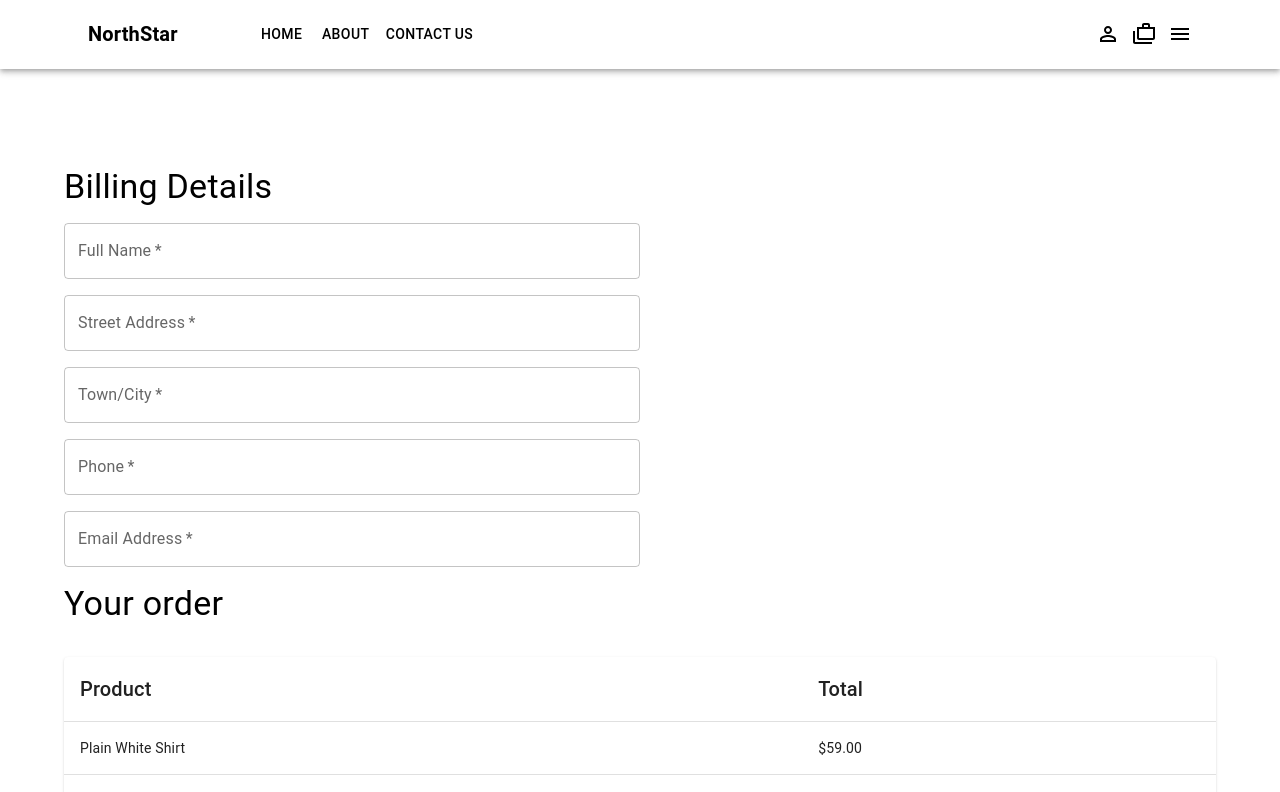
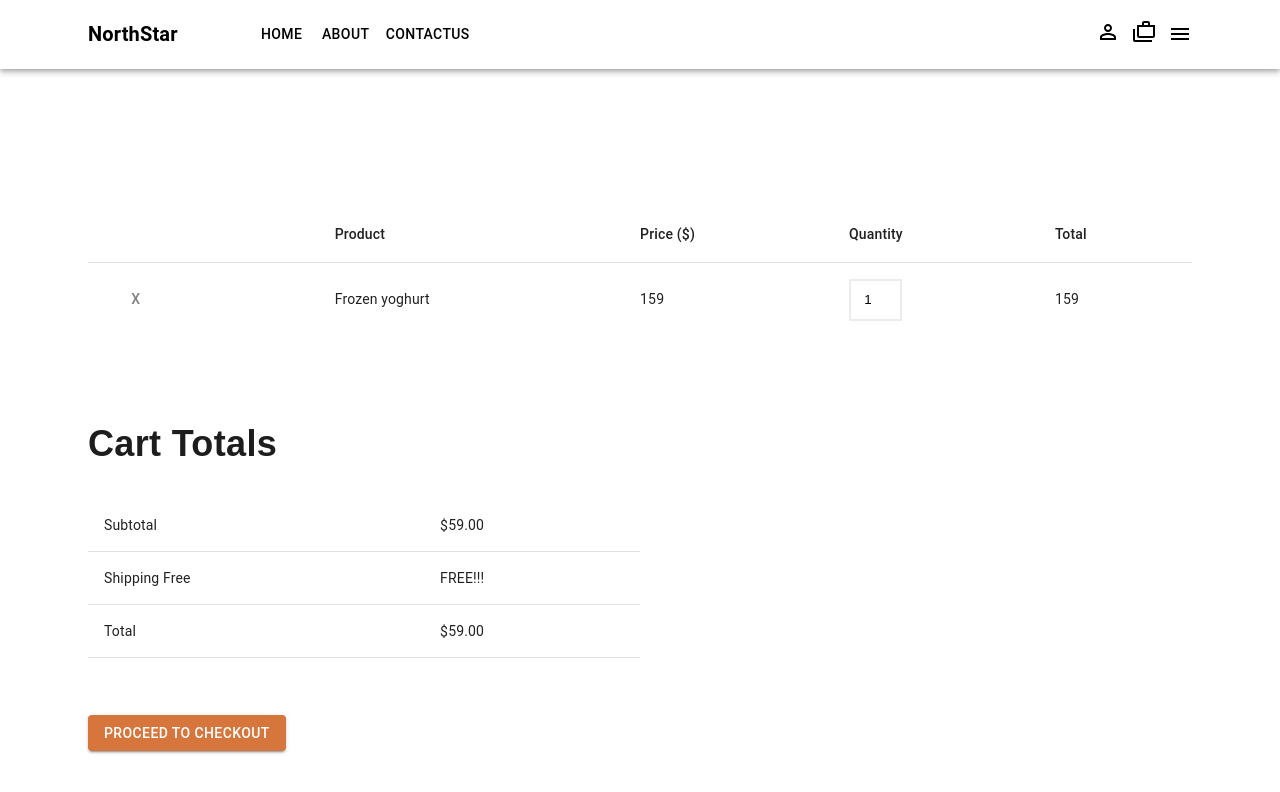
Before and after one commit to ahmadamira/Final-project-E-commerce, a React (Create React App) app: page /total in a window 1280 px wide. Shown: the top 792 px of the page. Built offline with nearby package versions, Linux system fonts and the light colour scheme.

Commit message:
Adedd routing

```diff
--- a/package.json
+++ b/package.json
@@ -14,6 +14,7 @@
     "react": "^18.2.0",
     "react-dom": "^18.2.0",
     "react-icons": "^4.8.0",
+    "react-router-dom": "^6.11.2",
     "react-scripts": "5.0.1",
     "web-vitals": "^2.1.4"
   },
--- a/src/App.js
+++ b/src/App.js
@@ -15,12 +15,15 @@ import Loginpage from "./Components/Loginpage/Loginpage";
 import SignUp from "./Components/Signuppage/Signup";
 import BasicTable from "./Components/Totalpage/Totalpage";
 import Checkoutpage from "./Components/Checkoutpage/Checkoutpage";
+import Routers from "./Routes";
+import { Link } from "react-router-dom";
 
 function App() {
   return (
     <div className="App">
       <Header />
-      <Checkoutpage />
+
+      <Routers />
       <Footer />
     </div>
   );
--- a/src/Components/Aboutpage/Aboutcard/Aboutcard.js
+++ b/src/Components/Aboutpage/Aboutcard/Aboutcard.js
@@ -1,5 +1,6 @@
 import { Box, Button } from '@mui/material';
 import { styled } from '@mui/system';
+import { Link } from 'react-router-dom';
 
 const StyledBox = styled(Box)(({ theme, backgroundImage }) => ({
     position: 'relative',
@@ -34,11 +35,16 @@ const StyledButton = styled(Button)(({ theme }) => ({
         padding: '12px 24px',
     },
 }));
+const handleClick = () => {
 
+    window.scrollTo(0, 0);
+};
 const Aboutcard = ({ img }) => {
     return (
         <StyledBox backgroundImage={img}>
-            <StyledButton variant="contained">buy now</StyledButton>
+            <StyledButton onClick={handleClick} variant="contained"
+                component={Link}
+                to="/products">buy now</StyledButton>
         </StyledBox>
     );
 };
--- a/src/Components/Card-com/Card.js
+++ b/src/Components/Card-com/Card.js
@@ -1,4 +1,5 @@
 import * as React from 'react';
+import { Link } from 'react-router-dom';
 import Card from '@mui/material/Card';
 import CardContent from '@mui/material/CardContent';
 import CardMedia from '@mui/material/CardMedia';
@@ -7,6 +8,7 @@ import { Button, CardActionArea, CardActions } from '@mui/material';
 
 const Cardcom = () => {
     return (
+        <Link to="/product" style={{ textDecoration: 'none' }}>
             <Card sx={{ maxWidth: 295, height: 450, mb: 3 }}>
                 <CardActionArea>
                     <CardMedia
@@ -27,6 +29,7 @@ const Cardcom = () => {
                     </Button>
                 </CardActions>
             </Card>
+        </Link>
     );
 }
 
--- a/src/Components/Header/Header.js
+++ b/src/Components/Header/Header.js
@@ -1,23 +1,24 @@
-import * as React from "react";
-import AppBar from "@mui/material/AppBar";
-import Box from "@mui/material/Box";
-import Toolbar from "@mui/material/Toolbar";
-import IconButton from "@mui/material/IconButton";
-import Typography from "@mui/material/Typography";
-import Menu from "@mui/material/Menu";
-import MenuIcon from "@mui/icons-material/Menu";
-import Container from "@mui/material/Container";
-import Avatar from "@mui/material/Avatar";
-import Button from "@mui/material/Button";
-import Tooltip from "@mui/material/Tooltip";
-import MenuItem from "@mui/material/MenuItem";
-import PermIdentityOutlinedIcon from "@mui/icons-material/PermIdentityOutlined";
-import MenuOutlinedIcon from "@mui/icons-material/MenuOutlined";
-import CasesOutlinedIcon from "@mui/icons-material/CasesOutlined";
-import AdbIcon from "@mui/icons-material/Adb";
+import React from 'react';
+import { Link } from 'react-router-dom';
+import AppBar from '@mui/material/AppBar';
+import Box from '@mui/material/Box';
+import Toolbar from '@mui/material/Toolbar';
+import IconButton from '@mui/material/IconButton';
+import Typography from '@mui/material/Typography';
+import Menu from '@mui/material/Menu';
+import MenuIcon from '@mui/icons-material/Menu';
+import Container from '@mui/material/Container';
+import Avatar from '@mui/material/Avatar';
+import Button from '@mui/material/Button';
+import Tooltip from '@mui/material/Tooltip';
+import MenuItem from '@mui/material/MenuItem';
+import PermIdentityOutlinedIcon from '@mui/icons-material/PermIdentityOutlined';
+import MenuOutlinedIcon from '@mui/icons-material/MenuOutlined';
+import CasesOutlinedIcon from '@mui/icons-material/CasesOutlined';
+import AdbIcon from '@mui/icons-material/Adb';
 
-const pages = ["Home", "About", "Contact us"];
-const settings = ["Profile", "Account", "Dashboard", "Logout"];
+const pages = ['Home', 'About', 'Contactus'];
+const settings = ['Profile', 'Account', 'Dashboard', 'Logout'];
 
 function ResponsiveAppBar() {
   const [anchorElNav, setAnchorElNav] = React.useState(null);
@@ -39,27 +40,27 @@ function ResponsiveAppBar() {
   };
 
   return (
-    <AppBar position="static" sx={{ background: "white" }}>
+    <AppBar position="static" sx={{ background: 'white' }}>
       <Container maxWidth="lg">
         <Toolbar disableGutters>
           <Typography
             variant="h6"
             noWrap
-            component="a"
-            href="/"
+            component={Link}
+            to="/"
             sx={{
               mr: 9,
               ml: 3,
-              display: { xs: "none", md: "flex" },
+              display: { xs: 'none', md: 'flex' },
               fontWeight: 700,
-              color: "black",
-              textDecoration: "none",
+              color: 'black',
+              textDecoration: 'none',
             }}
           >
             NorthStar
           </Typography>
 
-          <Box sx={{ flexGrow: 1, display: { xs: "flex", md: "none" } }}>
+          <Box sx={{ flexGrow: 1, display: { xs: 'flex', md: 'none' } }}>
             <IconButton
               size="large"
               aria-label="account of current user"
@@ -74,18 +75,18 @@ function ResponsiveAppBar() {
               id="menu-appbar"
               anchorEl={anchorElNav}
               anchorOrigin={{
-                vertical: "bottom",
-                horizontal: "left",
+                vertical: 'bottom',
+                horizontal: 'left',
               }}
               keepMounted
               transformOrigin={{
-                vertical: "top",
-                horizontal: "left",
+                vertical: 'top',
+                horizontal: 'left',
               }}
               open={Boolean(anchorElNav)}
               onClose={handleCloseNavMenu}
               sx={{
-                display: { xs: "block", md: "none" },
+                display: { xs: 'block', md: 'none' },
               }}
             >
               {pages.map((page) => (
@@ -99,57 +100,62 @@ function ResponsiveAppBar() {
           <Typography
             variant="h5"
             noWrap
-            component="a"
-            href=""
+            component={Link}
+            to="/"
             sx={{
               mr: 2,
-              display: { xs: "flex", md: "none" },
+              display: { xs: 'flex', md: 'none' },
               flexGrow: 1,
-              fontFamily: "monospace",
+              fontFamily: 'monospace',
               fontWeight: 700,
-
-              color: "black",
-              textDecoration: "none",
+              color: 'black',
+              textDecoration: 'none',
             }}
           >
             NorthStar
           </Typography>
-          <Box sx={{ flexGrow: 1, display: { xs: "none", md: "flex" } }}>
+          <Box sx={{ flexGrow: 1, display: { xs: 'none', md: 'flex' } }}>
             {pages.map((page) => (
               <Button
                 key={page}
+                component={Link}
+                to={page === 'Home' ? '/' : '/' + page.toLowerCase()}
                 onClick={handleCloseNavMenu}
-                sx={{ my: 2, color: "black", display: "block" }} // Update the color to black
+                sx={{ my: 2, color: 'black', display: 'block' }}
               >
                 {page}
               </Button>
             ))}
           </Box>
-          <PermIdentityOutlinedIcon
-            sx={{ color: "black", position: "relative", pr: 1.5 }}
-          />
-          <CasesOutlinedIcon
-            sx={{ color: "black", position: "relative", pr: 1.5 }}
-          />
+          <Link to="/total" style={{ textDecoration: 'none' }}>
+            <PermIdentityOutlinedIcon
+              sx={{ color: 'black', position: 'relative', pr: 1.5 }}
+            />
+          </Link>
+          <Link to="/total" style={{ textDecoration: 'none' }}>
+            <CasesOutlinedIcon
+              sx={{ color: 'black', position: 'relative', pr: 1.5 }}
+            />
+          </Link>
           <Box sx={{ flexGrow: 0 }}>
             <Box>
               <Tooltip title="Open settings">
                 <IconButton onClick={handleOpenUserMenu} sx={{ p: 0 }}>
-                  <MenuOutlinedIcon sx={{ color: "black", pr: 3 }} />
+                  <MenuOutlinedIcon sx={{ color: 'black', pr: 3 }} />
                 </IconButton>
               </Tooltip>
             </Box>
             <Menu
-              sx={{ mt: "45px" }}
+              sx={{ mt: '45px' }}
               id="menu-appbar"
               anchorOrigin={{
-                vertical: "top",
-                horizontal: "right",
+                vertical: 'top',
+                horizontal: 'right',
               }}
               keepMounted
               transformOrigin={{
-                vertical: "top",
-                horizontal: "right",
+                vertical: 'top',
+                horizontal: 'right',
               }}
               open={Boolean(anchorElUser)}
               onClose={handleCloseUserMenu}
@@ -166,4 +172,5 @@ function ResponsiveAppBar() {
     </AppBar>
   );
 }
+
 export default ResponsiveAppBar;
--- a/src/Components/Home-page/Home.js
+++ b/src/Components/Home-page/Home.js
@@ -1,15 +1,16 @@
-import React from 'react'
-import Hero from './Herosec/Hero'
-import Service from './Service-card/Service'
-import Offer from './Offers-card/Offer'
-import Newarrivals from './New-arrivals-grid/Newarrivals'
+import React from 'react';
+import { Link } from 'react-router-dom';
+import Hero from './Herosec/Hero';
+import Service from './Service-card/Service';
+import Offer from './Offers-card/Offer';
+import Newarrivals from './New-arrivals-grid/Newarrivals';
 import { styled } from '@mui/system';
+import { Box, Typography, Button, useTheme, Container } from "@mui/material";
+import Servicegrid from './Service-grid/Servicegrid';
+import Offergrid from './Offergrid/Offergrid';
+import Topseller from './Topseller/Topseller';
+import Sec from './Sec/Sec';
 
-import { Box, Typography, Button, useTheme, Container } from "@mui/material";
-import Servicegrid from './Service-grid/Servicegrid'
-import Offergrid from './Offergrid/Offergrid'
-import Topseller from './Topseller/Topseller'
-import Sec from './Sec/Sec'
 const Stbox = styled(Box)(({ theme }) => ({
     display: 'flex',
     justifyContent: 'center',
@@ -17,9 +18,11 @@ const Stbox = styled(Box)(({ theme }) => ({
     flexDirection: 'column',
     marginTop: '48px',
     marginBottom: '48px',
+}));
+const handleClick = () => {
 
-}));
-
+    window.scrollTo(0, 0);
+};
 const Home = () => {
     return (
         <div>
@@ -32,7 +35,10 @@ const Home = () => {
             <Topseller />
             <Stbox>
                 <Button
+                    onClick={handleClick}
                     variant="contained"
+                    component={Link}
+                    to="/products"
                     sx={{
                         backgroundColor: '#024E82',
                         color: '#FFFFFF',
@@ -41,9 +47,8 @@ const Home = () => {
                     SHOP NOW
                 </Button>
             </Stbox>
-
         </div>
-    )
+    );
 }
 
-export default Home
+export default Home;
--- a/src/Components/Home-page/Offergrid/Offergrid.js
+++ b/src/Components/Home-page/Offergrid/Offergrid.js
@@ -1,6 +1,7 @@
 import React from 'react';
 import { Container, Grid, Box, Button, Typography } from '@mui/material';
 import { styled } from '@mui/system';
+import { Link } from 'react-router-dom';
 import Offer from '../Offers-card/Offer';
 
 const Titletypo = styled(Typography)(({ theme }) => ({
@@ -51,7 +52,10 @@ const StyledButton = styled(Button)(({ theme }) => ({
 
     },
 }));
+const handleClick = () => {
 
+    window.scrollTo(0, 0);
+};
 const Offergrid = () => {
     const arr = [1, 2];
 
@@ -65,7 +69,9 @@ const Offergrid = () => {
                             <Subtitletypo>
                                 A one-stop platform for all your fashion needs,<br></br> hassle-free. Buy with a peace of mind.
                             </Subtitletypo>
-                            <StyledButton>buy now</StyledButton>
+                            <StyledButton onClick={handleClick} variant="contained"
+                                component={Link}
+                                to="/products">buy now</StyledButton>
                         </Box>
                     </Box>
                 </Grid>
@@ -75,7 +81,9 @@ const Offergrid = () => {
                             <Titletypo>Buy 2 Get 1 Free</Titletypo>
                             <Subtitletypo>
                                 End of season sale. Buy any 2 items of your choice  and get 1 free.                        </Subtitletypo>
-                            <StyledButton>buy now</StyledButton>
+                            <StyledButton onClick={handleClick} variant="contained"
+                                component={Link}
+                                to="/products">buy now</StyledButton>
                         </Box>
                     </Box>
 
--- /dev/null
+++ b/src/Components/Productspage/Productspage.js
@@ -0,0 +1,34 @@
+import React from 'react';
+import { Container, Grid } from '@mui/material';
+import Cardcom from '../Card-com/Card';
+import Abouthero from '../Aboutpage/Abouthero/Abouthero';
+import { Box } from '@mui/system';
+import Sec from '../Home-page/Sec/Sec';
+
+
+const Productspage = () => {
+    const arr = [1, 2, 3, 4, 5, 6, 7, 8, 9, 1, 2, 3, 4, 5, 6, 7, 8, 9, 1, 2, 3, 4, 5, 6, 7, 8, 9, 1, 2, 3, 4, 5, 6, 7, 8, 9];
+
+    return (
+        <Box >
+            <Abouthero img="/imgs/about.jpg" text="Shop Now" />
+            <Sec title={"Discover Our Products"} />
+            <Box sx={{ mb: '100px' }}>
+                <Container maxWidth="lg">
+
+                    <Grid container spacing={2} justifyContent="center">
+                        {arr.map((data) => (
+                            <Grid item key={data} xs={12} sm={6} md={4} lg={3} xl={3}>
+                                <Grid container justifyContent="center">
+                                    <Cardcom />
+                                </Grid>
+                            </Grid>
+                        ))}
+                    </Grid>
+                </Container>
+            </Box>
+        </Box>
+    );
+};
+
+export default Productspage;
--- a/src/Components/Totalpage/Totalpage.js
+++ b/src/Components/Totalpage/Totalpage.js
@@ -11,7 +11,7 @@ import { Container } from '@mui/system';
 import Box from '@mui/material/Box';
 import { Button, Typography } from '@mui/material';
 import { styled } from '@mui/system';
-
+import { Link } from 'react-router-dom';
 const Styledtypo = styled(Typography)(({ theme }) => ({
 
 
@@ -31,8 +31,11 @@ function createData(name, price, quantity) {
 }
 
 const rows = [createData('Frozen yoghurt', 159, 1)];
+const handleClick = () => {
 
-export default function BasicTable() {
+    window.scrollTo(0, 0);
+};
+export default function Totalpage() {
     const [tableRows, setTableRows] = React.useState(rows);
 
     const handleQuantityChange = (event, name) => {
@@ -136,9 +139,11 @@ export default function BasicTable() {
                     </Table>
                 </TableContainer>
                 <Box marginTop={2} textAlign='left'>
-                    <Button variant="contained" color="primary" sx={{ backgroundColor: '#D6763C', mt: '41px' }}>
-                        Proceed to Checkout
-                    </Button>
+                    <Link to="/checkout" style={{ textDecoration: 'none' }} onClick={handleClick}>
+                        <Button variant="contained" color="primary" sx={{ backgroundColor: '#D6763C', mt: '41px' }}>
+                            Proceed to Checkout
+                        </Button>
+                    </Link>
                 </Box>
             </Container>
 
--- /dev/null
+++ b/src/Routes.js
@@ -0,0 +1,32 @@
+
+import React from 'react'
+import { BrowserRouter, Route, Routes } from 'react-router-dom'
+import Home from './Components/Home-page/Home'
+import Aboutpage from './Components/Aboutpage/Aboutpage'
+import ContactForm from './Components/Contactuspage/Contactuspage'
+import Productpage from './Components/Productpage/Productpage'
+import Totalpage from './Components/Totalpage/Totalpage'
+import Checkoutpage from './Components/Checkoutpage/Checkoutpage'
+import Loginpage from './Components/Loginpage/Loginpage'
+import SignUp from './Components/Signuppage/Signup'
+import Productspage from './Components/Productspage/Productspage'
+const Routers = () => {
+    return (
+
+        <Routes>
+            <Route path='/' element={<Home />}></Route>
+            <Route path='/about' element={<Aboutpage />}></Route>
+            <Route path='/Contactus' element={<ContactForm />}></Route>
+            <Route path='/product' element={<Productpage />}></Route>
+            <Route path='/total' element={<Totalpage />}></Route>
+            <Route path='/checkout' element={<Checkoutpage />}></Route>
+            <Route path='/login' element={<Loginpage />}></Route>
+            <Route path='/signup' element={<SignUp />}></Route>
+            <Route path='/products' element={<Productspage />}></Route>
+
+        </Routes>
+
+    )
+}
+
+export default Routers
--- a/src/index.js
+++ b/src/index.js
@@ -3,11 +3,14 @@ import ReactDOM from 'react-dom/client';
 import './index.css';
 import App from './App';
 import reportWebVitals from './reportWebVitals';
+import { BrowserRouter } from 'react-router-dom';
 
 const root = ReactDOM.createRoot(document.getElementById('root'));
 root.render(
   <React.StrictMode>
-    <App />
+    <BrowserRouter>
+      <App />
+    </BrowserRouter>
   </React.StrictMode>
 );
 
```
Also changed, not shown: src/Components/Home-page/Herosec/Hero.js (+6 -3 lines), 1 other file (tests, documents, lock files or other folders). Lines whose indentation alone changed are shown as unchanged.
